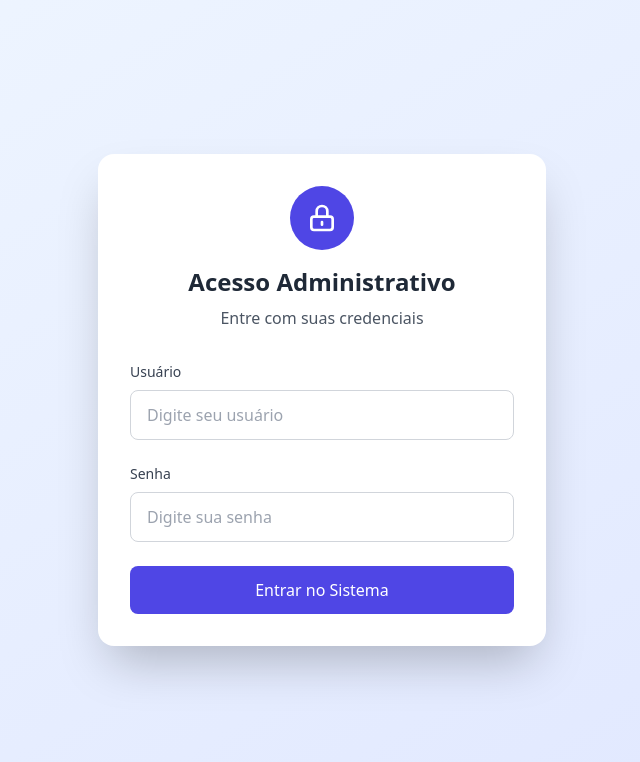
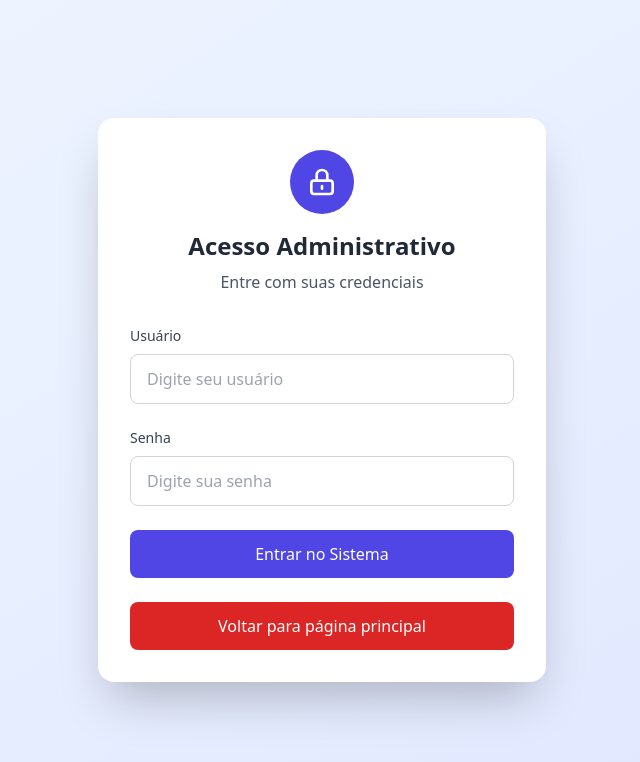
Before and after one commit to Tigerstec/alrautomacao, a PHP site: page /admin.php in a window 1280 px wide. Shown: the top 762 px of the page, without its empty margins (318-958 px from the left). Run offline with PHP 8.4, Linux system fonts and the light colour scheme; some libraries are stand-ins or nearby versions.

Commit message:
atualização 29/10

```diff
--- a/app/controllers/auth.php
+++ b/app/controllers/auth.php
@@ -1,6 +1,7 @@
 <?php
 session_start();
-require_once '../config/connection.php';
+// [NOVO] - Usando __DIR__
+require_once(__DIR__ . '/../config/connection.php');
 
 header('Content-Type: application/json');
 
--- a/app/rotasTest.json
+++ b/app/rotasTest.json
@@ -2,12 +2,17 @@
   "": "public/index.php",
   "home": "public/index.php",
   "admin": "public/admin.php",
+  "public/admin": "public/admin.php",
   "contato": "app/controllers/ContatoController.php",
   "sobre": "app/controllers/SobreController.php",
   "processar-formulario": "app/controllers/process_form.php",
+  "public/processar-formulario": "app/controllers/process_form.php",
   "login": "public/admin.php",
   "public/LoginVerification": "../app/controllers/process_login.php",
   "authLogin": "app/controllers/auth.php",
   "logoutAction": "app/controllers/logout.php",
+  "public/logoutAction": "app/controllers/logout.php",
+  "api/login": "app/controllers/auth.php",
+  "api/json": "app/controllers/api.php",
     "...": "..."
 }
--- a/public/admin.php
+++ b/public/admin.php
@@ -57,6 +57,9 @@ $is_logged_in = isset($_SESSION['user_id']);
                 <button type="submit" class="w-full bg-indigo-600 text-white py-3 rounded-lg hover:bg-indigo-700 transition duration-200 font-medium">
                     Entrar no Sistema
                 </button>
+                 <button class="w-full bg-red-600 text-white py-3 rounded-lg hover:bg-red-700 transition duration-200 font-medium">
+                    <a href="home">Voltar para página principal</a>
+                </button>
             </form>
         </div>
     </div>
@@ -75,7 +78,7 @@ $is_logged_in = isset($_SESSION['user_id']);
 
                 <div class="flex items-center space-x-4">
                     <span class="text-sm text-gray-600">Bem-vindo, <?php echo htmlspecialchars($_SESSION['user_name'] ?? 'Admin'); ?></span>
-                    <a href="app/controllers/logout.php" class="bg-red-500 text-white px-4 py-2 rounded-lg hover:bg-red-600 transition duration-200">
+                    <a href="logoutAction" class="bg-red-500 text-white px-4 py-2 rounded-lg hover:bg-red-600 transition duration-200">
                         Sair
                     </a>
                 </div>
@@ -246,6 +249,6 @@ $is_logged_in = isset($_SESSION['user_id']);
 
     <input type="hidden" id="editingId">
 
-    <script src="assets/js/admin.js"></script>
+    <script src="../../alrautomacao/public/assets/js/admin.js"></script>
 </body>
 </html>
```
Also changed, not shown: app/config/gerar_hash.php (renamed from public/gerar_hash.php), public/assets/js/admin.js.
